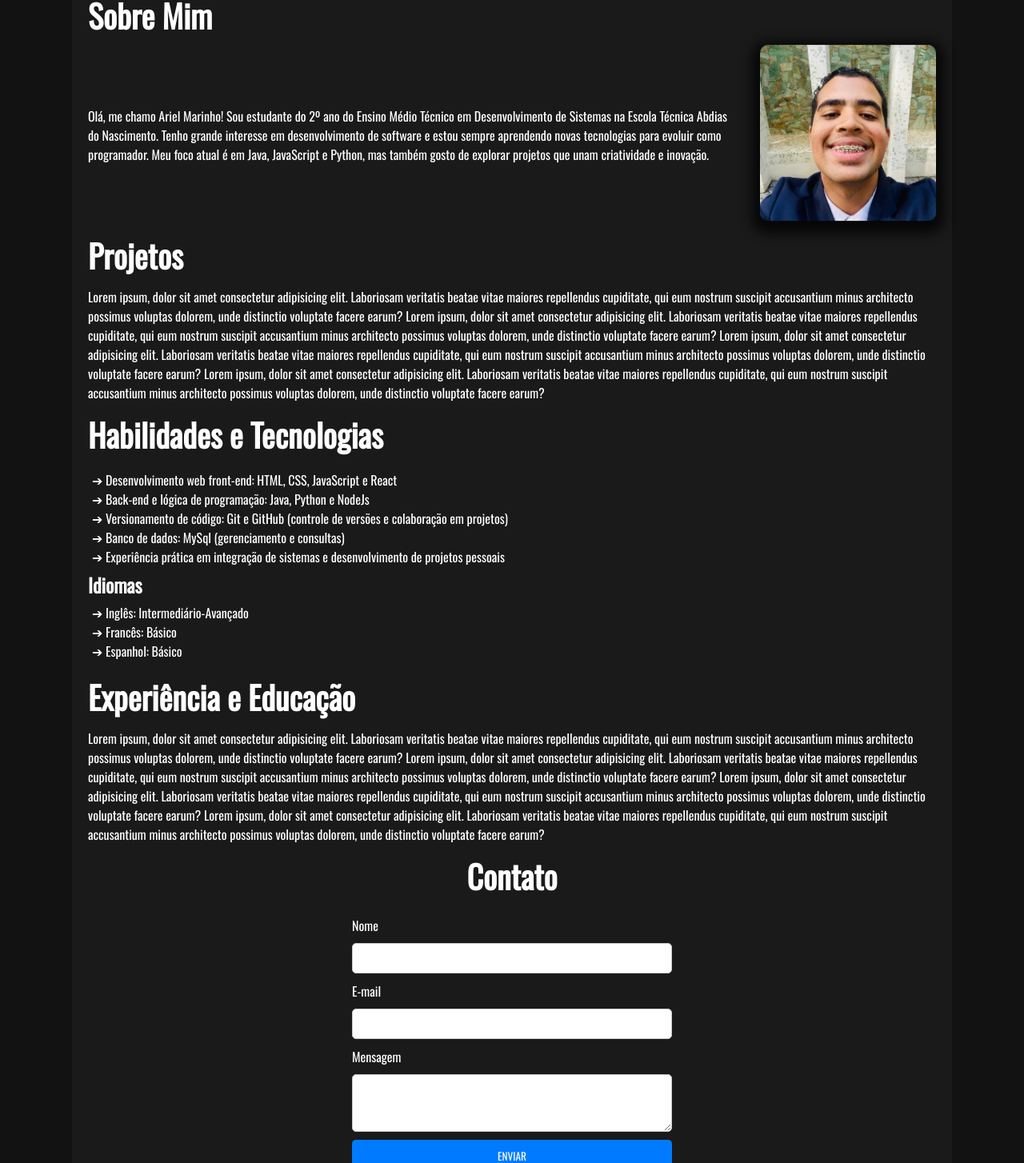
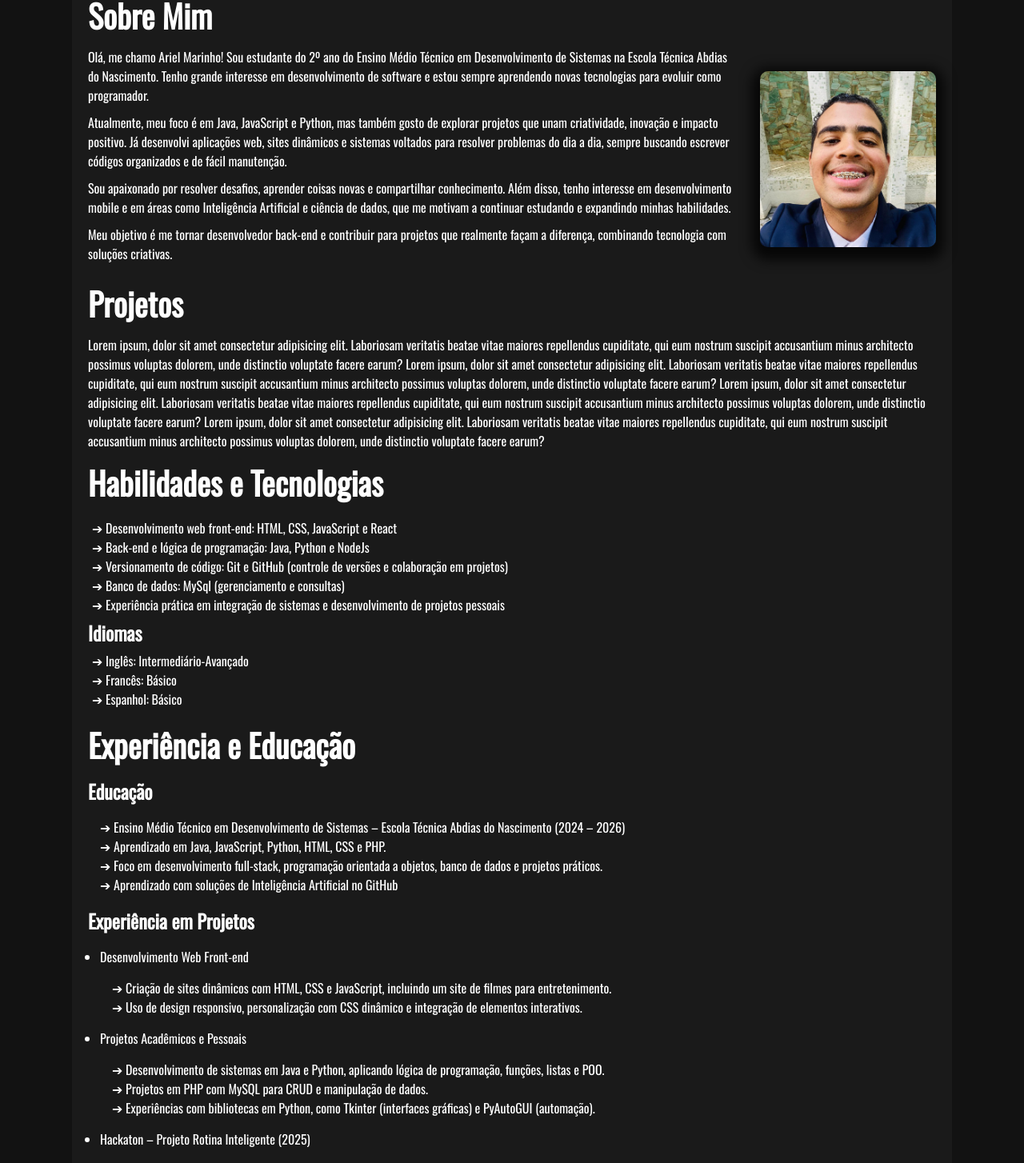
Before and after one commit to arieldreis/Portifolio, a React (Vite) app in the folder meu_portifolio/: page /Home in a window 1280 px wide. Shown: the part 212-1666 px from the top of the page at 80% size. Built offline with nearby package versions, Linux system fonts and the light colour scheme.

Commit message:
Implementing new functions

```diff
--- a/meu_portifolio/src/Header.jsx
+++ b/meu_portifolio/src/Header.jsx
@@ -16,6 +16,12 @@ const Header = () => {
 
         buttonMenu.style.transition = "0.5s";
     }
+    function contato(){
+        window.scrollTo({
+            bottom: 1000,
+            behavior: 'smooth'
+        })
+    }
   return (
     <header className='header'>
             <div className="container-header">
@@ -26,7 +32,7 @@ const Header = () => {
                         <li className='menu-mobile-link'><a href="#inicio">Início</a></li>
                         <li className='menu-mobile-link'><a href="#sobre">Sobre</a></li>
                         <li className='menu-mobile-link'><a href="#projetos">Projetos</a></li>
-                        <li className='menu-mobile-link'><a href="#contato">Contato</a></li>
+                        <li className='menu-mobile-link'><a href="#contato" onClick={contato}>Contato</a></li>
                     </ul>
                 </nav>
             </div>
--- a/meu_portifolio/src/index.css
+++ b/meu_portifolio/src/index.css
@@ -171,7 +171,9 @@ body{
     justify-content: space-between;
     gap: 30px;
 }
-
+.paragraphs p{
+    margin-bottom: 10px;
+}
 /* Imagem */
 .myImg {
     width: 220px;
@@ -226,23 +228,39 @@ body{
     font-size: 2.5em;
     margin-bottom: 10px;
     cursor: pointer;
+    transition: 0.7s ease-in-out;
+}
+.icones-github:hover{
+    transform: scale(1.1);
 }
 .icones-linkedin{
     font-size: 2.5em;
     margin-bottom: 10px;
     cursor: pointer;
     color: var(--linkein);
+    transition: 0.7s ease-in-out;
+}
+.icones-linkedin:hover{
+    transform: scale(1.1);
 }
 .icones-whatszapp{
     font-size: 2.5em;
     margin-bottom: 10px;
     cursor: pointer;
     color: var(--whatszapp);
+    transition: 0.7s ease-in-out;
+}
+.icones-whatszapp:hover{
+    transform: scale(1.1);
 }
 .icones-instagram{
     font-size: 2.5em;
     margin-bottom: 10px;
     cursor: pointer;
+    transition: 0.7s ease-in-out;
+}
+.icones-instagram:hover{
+    transform: scale(1.1);
 }
 .footer-container p{
     margin-top: 10px;
@@ -295,6 +313,13 @@ body{
   text-align: center;
   margin-bottom: 20px;
 }
+.contact{
+    background: #1e1e1e; /* fundo diferente do body */
+    padding: 10px;
+    border-radius: 10px;
+    box-shadow: 0 4px 15px rgba(0,0,0,0.3);
+    margin-top: 30px;
+}
 form {
   max-width: 400px;
   margin: auto;
@@ -315,6 +340,12 @@ textarea{
     border: 1px solid #ccc;
     font-family: var(--font1);
 }
+
+input:focus, textarea:focus {
+  border: 2px solid #00aaff;
+  box-shadow: 0 0 5px #00aaff;
+}
+
 button {
   padding: 10px;
   background-color: #007bff;
@@ -324,8 +355,13 @@ button {
   cursor: pointer;
   transition: 0.3s ease-in-out;
   font-family: var(--font1);
+  margin-bottom: 30px;
 }
 
 button:hover {
   background-color: #0056b3;
 }
+/*Educação*/
+.education ul{
+    padding: 15px;
+}
--- a/meu_portifolio/src/principal.jsx
+++ b/meu_portifolio/src/principal.jsx
@@ -11,11 +11,24 @@ const principal = () => {
         <section className='aboutMe'>
           <h1>Sobre Mim</h1>
           <div className="sameRow">
-            <p>Olá, me chamo Ariel Marinho! Sou estudante do 2º ano do Ensino Médio Técnico em Desenvolvimento
-              de Sistemas na Escola Técnica Abdias do Nascimento. Tenho grande interesse em desenvolvimento de
-              software e estou sempre aprendendo novas tecnologias para evoluir como programador. Meu foco atual
-              é em Java, JavaScript e Python, mas também gosto de explorar projetos que unam criatividade e inovação.
-            </p>
+            <div className="paragraphs">
+              <p>Olá, me chamo Ariel Marinho! Sou estudante do 2º ano do Ensino Médio Técnico em Desenvolvimento de
+                Sistemas na Escola Técnica Abdias do Nascimento. Tenho grande interesse em desenvolvimento de
+                software e estou sempre aprendendo novas tecnologias para evoluir como programador.
+              </p>
+              <p>Atualmente, meu foco é em Java, JavaScript e Python, mas também gosto de explorar projetos que unam
+                criatividade, inovação e impacto positivo. Já desenvolvi aplicações web, sites dinâmicos e sistemas voltados
+                para resolver problemas do dia a dia, sempre buscando escrever códigos organizados e de fácil
+                manutenção.
+              </p>
+              <p>Sou apaixonado por resolver desafios, aprender coisas novas e compartilhar conhecimento. Além disso,
+                tenho interesse em desenvolvimento mobile e em áreas como Inteligência Artificial e ciência de dados,
+                que me motivam a continuar estudando e expandindo minhas habilidades.
+              </p>
+              <p>Meu objetivo é me tornar desenvolvedor back-end e contribuir para projetos que realmente façam a
+                diferença, combinando tecnologia com soluções criativas.
+              </p>
+            </div>
             <img src={ArielImg} alt="Imagem do Desenvolvedor Ariel Marinho" className='myImg'/>
           </div>
         </section>
@@ -49,15 +62,32 @@ const principal = () => {
         </section>
         <section className="education">
           <h1>Experiência e Educação</h1>
-          <p>Lorem ipsum, dolor sit amet consectetur adipisicing elit. Laboriosam veritatis beatae vitae maiores
-            repellendus cupiditate, qui eum nostrum suscipit accusantium minus architecto possimus voluptas dolorem, unde distinctio voluptate facere earum?
-            Lorem ipsum, dolor sit amet consectetur adipisicing elit. Laboriosam veritatis beatae vitae maiores
-            repellendus cupiditate, qui eum nostrum suscipit accusantium minus architecto possimus voluptas dolorem, unde distinctio voluptate facere earum?
-            Lorem ipsum, dolor sit amet consectetur adipisicing elit. Laboriosam veritatis beatae vitae maiores
-            repellendus cupiditate, qui eum nostrum suscipit accusantium minus architecto possimus voluptas dolorem, unde distinctio voluptate facere earum?
-            Lorem ipsum, dolor sit amet consectetur adipisicing elit. Laboriosam veritatis beatae vitae maiores
-            repellendus cupiditate, qui eum nostrum suscipit accusantium minus architecto possimus voluptas dolorem, unde distinctio voluptate facere earum?
-            </p>
+          <h2>Educação</h2>
+          <ul className="skills-list">
+            <li> Ensino Médio Técnico em Desenvolvimento de Sistemas – Escola Técnica Abdias do Nascimento (2024 – 2026)</li>
+            <li> Aprendizado em Java, JavaScript, Python, HTML, CSS e PHP.</li>
+            <li> Foco em desenvolvimento full-stack, programação orientada a objetos, banco de dados e projetos práticos.</li>
+            <li> Aprendizado com soluções de Inteligência Artificial no GitHub</li>
+          </ul>
+          <h2>Experiência em Projetos</h2>
+          <ul>
+            <li> Desenvolvimento Web Front-end</li>
+            <ul className='skills-list'>
+              <li> Criação de sites dinâmicos com HTML, CSS e JavaScript, incluindo um site de filmes para entretenimento.</li>
+              <li> Uso de design responsivo, personalização com CSS dinâmico e integração de elementos interativos.</li>
+            </ul>
+            <li> Projetos Acadêmicos e Pessoais</li>
+            <ul className='skills-list'>
+              <li> Desenvolvimento de sistemas em Java e Python, aplicando lógica de programação, funções, listas e POO.</li>
+              <li> Projetos em PHP com MySQL para CRUD e manipulação de dados.</li>
+              <li> Experiências com bibliotecas em Python, como Tkinter (interfaces gráficas) e PyAutoGUI (automação).</li>
+            </ul>
+            <li> Hackaton – Projeto Rotina Inteligente (2025)</li>
+            <ul className='skills-list'>
+              <li> Participação em hackaton com projeto focado em educação, economia de água e energia.</li>
+              <li> Trabalho em equipe com foco em inovação e impacto social.</li>
+            </ul>
+          </ul>
         </section>
         <section className="contact">
           <h1>Contato</h1>
```
